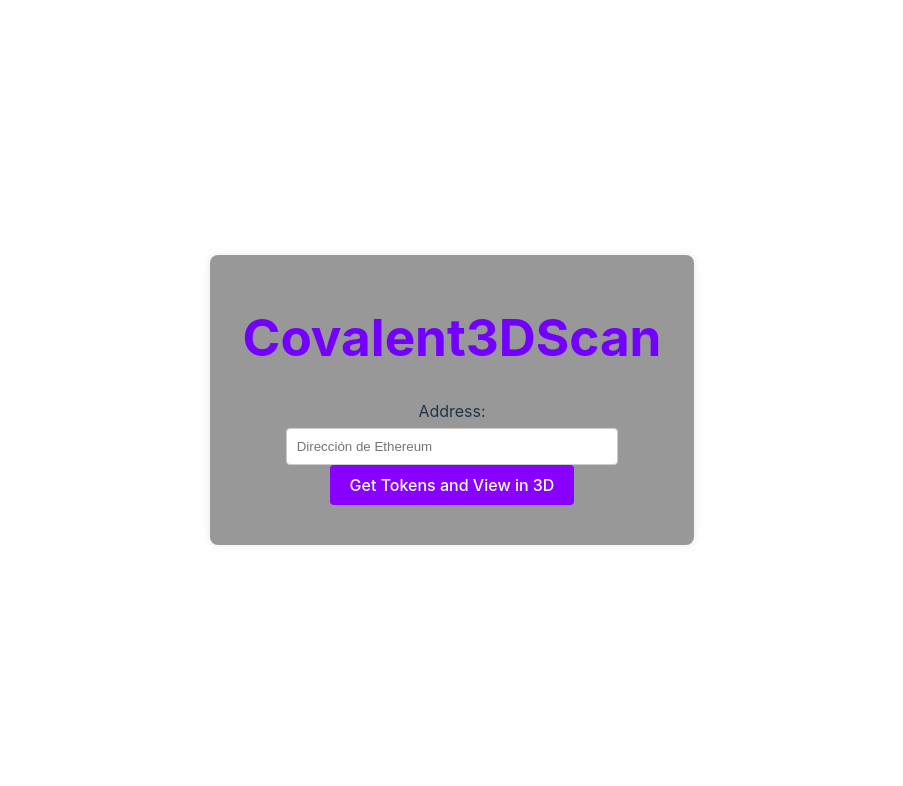
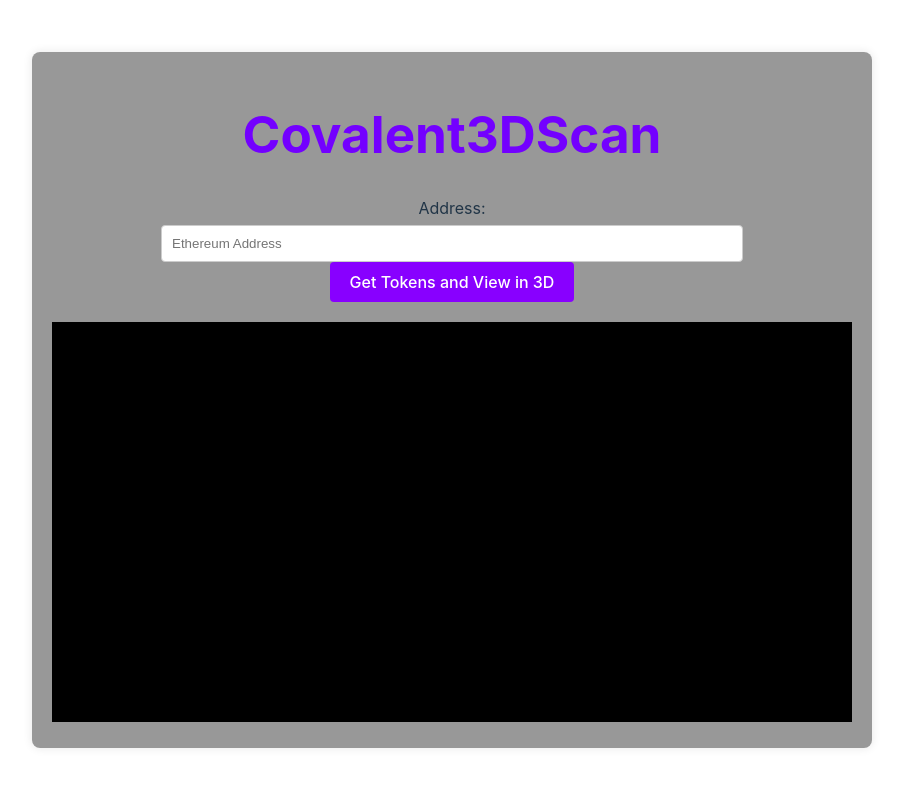
Before and after one commit to matiiiastorres/ProyectoAlquemis, a React (Vite) app: page / in a window 1280 px wide. Shown: the top 786 px of the page, without its empty margins (188-1091 px from the left). Built offline with nearby package versions, Linux system fonts and the light colour scheme.

Commit message:
cambien el commponnte coval

```diff
--- a/package.json
+++ b/package.json
@@ -10,6 +10,7 @@
     "preview": "vite preview"
   },
   "dependencies": {
+    "p5": "^1.9.0",
     "react": "^18.2.0",
     "react-dom": "^18.2.0"
   },
--- a/src/components/Covalent3DScan.jsx
+++ b/src/components/Covalent3DScan.jsx
@@ -1,67 +1,140 @@
 import { useState } from 'react';
 import './covalent3DScan.css';
+import p5 from 'p5'; // Importa p5 como una función
 
-function Covalent3DScan() {
+const CovalentTokenViewer = () => {
+  const [address, setAddress] = useState('');
   const [tokensData, setTokensData] = useState([]);
   const [selectedTokenIndex, setSelectedTokenIndex] = useState(-1);
-  const [address, setAddress] = useState('');
 
-  async function getData() {
-    const resp = await fetch(
-      `https://api.covalenthq.com/v1/1/address/${address}/balances_v2/?key=${
-        import.meta.env.VITE_COVALENT_API_KEY
-      }`
-    );
-    const json = await resp.json();
-    setTokensData(json.data.items);
-  }
+  const getData = async () => {
+    try {
+      const response = await fetch(
+        `https://api.covalenthq.com/v1/1/address/${address}/balances_v2/?key=cqt_rQxtM4C4RhdgHfXtvVCXhRmJbm4c`
+      );
+      const json = await response.json();
+      setTokensData(json.data.items);
+    } catch (error) {
+      console.error('Error fetching token data:', error);
+    }
+  };
 
-  function handleGetData() {
+  const handleGetTokens = () => {
     getData();
-  }
+  };
 
-  function handleTokenSelection(index) {
+  const handleTokenClick = (index) => {
     setSelectedTokenIndex(index);
-  }
+  };
+
+  const sketch = (p) => {
+    let tokensDataCopy = [];
+
+    p.setup = () => {
+      p.createCanvas(800, 400, p.WEBGL);
+    };
+
+    p.draw = () => {
+      p.background(0);
+
+      p.orbitControl();
+
+      for (let i = 0; i < Math.min(tokensDataCopy.length, 5); i++) {
+        let token = tokensDataCopy[i];
+        let valueInUSD = token.quote;
+        let radius = p.map(valueInUSD, 0, 100, 50, 200);
+        let xPos = -200 + i * 200;
+        let yPos = 0;
+        let zPos = 0;
+        let rotationAngle = p.frameCount * 0.01;
+
+        let sphereColor = p.color(p.random(255), p.random(255), p.random(255));
+
+        if (token.contract_name === 'Ether') {
+          sphereColor = p.color(255, 0, 255);
+        } else if (token.contract_name === 'Tether USD') {
+          sphereColor = p.color(0, 255, 0);
+        } else if (token.contract_name === 'USD Coin') {
+          sphereColor = p.color(0, 0, 255);
+        } else if (token.contract_name === 'Wrapped Ether') {
+          sphereColor = p.color(255, 255, 0);
+        } else if (token.contract_name === 'Matic Token') {
+          sphereColor = p.color(0, 255, 85);
+        }
+
+        p.fill(sphereColor);
+        p.push();
+        p.translate(xPos, yPos, zPos);
+        p.rotateY(rotationAngle);
+        p.sphere(radius);
+        p.pop();
+
+        let distance = p.dist(
+          p.mouseX - p.width / 2,
+          p.mouseY - p.height / 2,
+          xPos,
+          yPos
+        );
+        if (distance < radius) {
+          setSelectedTokenIndex(i);
+        }
+      }
+    };
+
+    p.mouseClicked = () => {
+      if (selectedTokenIndex !== -1) {
+        let selectedToken = tokensDataCopy[selectedTokenIndex];
+        alert(
+          `Token Information:\nName: ${selectedToken.contract_name}\nValue: ${selectedToken.quote}`
+        );
+      }
+    };
+
+    p.myCustomRedrawAccordingToNewPropsHandler = (newTokensData) => {
+      tokensDataCopy = newTokensData.slice();
+    };
+  };
+
+  let myp5;
+
+  const ref = (node) => {
+    if (node != null) {
+      myp5 = new p5(sketch, node);
+    }
+  };
 
   return (
-    <div className="container">
+    <div className="covalent-token-viewer">
       <h1 className="title">Covalent3DScan</h1>
       <div className="input-container">
         <label htmlFor="addressInput"> Address:</label>
         <input
           type="text"
           id="addressInput"
-          placeholder="Dirección de Ethereum"
           value={address}
           onChange={(e) => setAddress(e.target.value)}
+          placeholder="Ethereum Address"
         />
-        <button id="getDataButton" onClick={handleGetData}>
-          Get Tokens and View in 3D
-        </button>
+        <button onClick={handleGetTokens}>Get Tokens and View in 3D</button>
       </div>
       <div className="token-container">
         {tokensData.map((token, index) => (
           <div
             key={index}
-            className="token-info"
-            onClick={() => handleTokenSelection(index)}
+            className={`token ${
+              selectedTokenIndex === index ? 'selected' : ''
+            }`}
+            onClick={() => handleTokenClick(index)}
           >
             <h2>{token.contract_name}</h2>
             <h2>{token.quote}</h2>
           </div>
         ))}
       </div>
-      {selectedTokenIndex !== -1 && (
-        <div className="token-info-container">
-          <div className="token-info">
-            <h2>{tokensData[selectedTokenIndex].contract_name}</h2>
-            <h2>{tokensData[selectedTokenIndex].quote}</h2>
-          </div>
-        </div>
-      )}
+      <div id="tokenText" className="token-info-container"></div>
+      <div ref={ref}></div>
     </div>
   );
-}
+};
 
-export default Covalent3DScan;
+export default CovalentTokenViewer;
--- a/src/components/covalent3DScan.css
+++ b/src/components/covalent3DScan.css
@@ -1,20 +1,20 @@
-.container {
+.covalent-token-viewer {
     max-width: 800px;
     margin: 0 auto;
     padding: 20px;
-    background-color: #3d3d3d87; /* Fondo blanco */
-    border-radius: 8px; /* Bordes redondeados */
+    background-color: #3d3d3d87; /* Fondo gris oscuro */
+    border-radius: 8px;
     box-shadow: 0 0 10px rgba(0, 0, 0, 0.1); /* Sombra suave */
   }
 
   .title {
-    color: #7300ff; /* Título en púrpura claro */
-    text-align: center; /* Centrar el texto */
+    color: #7300ff; /* Título en púrpura */
+    text-align: center;
   }
 
   .input-container {
     margin-bottom: 20px;
-    text-align: center; /* Centrar los elementos */
+    text-align: center;
   }
 
   .input-container label {
@@ -23,14 +23,14 @@
   }
 
   .input-container input[type="text"] {
-    padding: 10px; /* Aumentar el espacio interno */
+    padding: 10px;
     width: 70%;
     border: 1px solid #ccc;
     border-radius: 4px;
   }
 
   .input-container button {
-    padding: 10px 20px; /* Aumentar el espacio interno */
+    padding: 10px 20px;
     background-color: #8800ff; /* Botón en púrpura claro */
     color: #fff;
     border: none;
@@ -39,13 +39,38 @@
   }
 
   .token-container {
-    margin-top: 20px; /* Añadir espacio arriba */
+    display: flex;
+    flex-wrap: wrap;
+    justify-content: space-around;
+    margin-top: 20px;
+  }
+
+  .token {
+    background-color: #fff; /* Fondo blanco */
+    color: #333; /* Texto oscuro */
+    padding: 20px;
+    margin-bottom: 20px;
+    border-radius: 8px;
+    box-shadow: 0 0 5px rgba(0, 0, 0, 0.1); /* Sombra suave */
+    width: 30%;
+    box-sizing: border-box;
+    cursor: pointer;
+    transition: background-color 0.3s ease;
+  }
+
+  .token:hover {
+    background-color: #f0f0f0; /* Cambio de color al pasar el ratón */
+  }
+
+  .token.selected {
+    background-color: #a929ff; /* Color de fondo cuando está seleccionado */
+    color: #fff; /* Texto blanco cuando está seleccionado */
   }
 
   .token-info-container {
     display: flex;
     flex-wrap: wrap;
-    justify-content: space-around; /* Distribuir los elementos horizontalmente */
+    justify-content: space-around;
   }
 
   .token-info {
@@ -55,11 +80,11 @@
     margin-bottom: 20px;
     border-radius: 8px;
     box-shadow: 0 0 5px rgba(0, 0, 0, 0.1); /* Sombra suave */
-    width: 30%; /* Ancho fijo para mantener la distribución */
-    box-sizing: border-box; /* Incluir el padding y border en el ancho */
+    width: 30%;
+    box-sizing: border-box;
   }
 
   .token-info h2 {
-    font-size: 18px; /* Tamaño de fuente más grande */
+    font-size: 18px;
     margin-bottom: 10px;
   }
```
Also changed, not shown: 1 other file (tests, documents, lock files or other folders).
